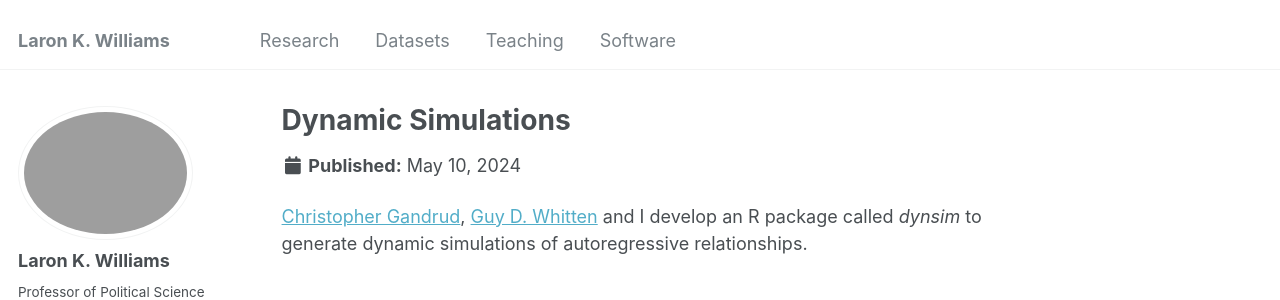
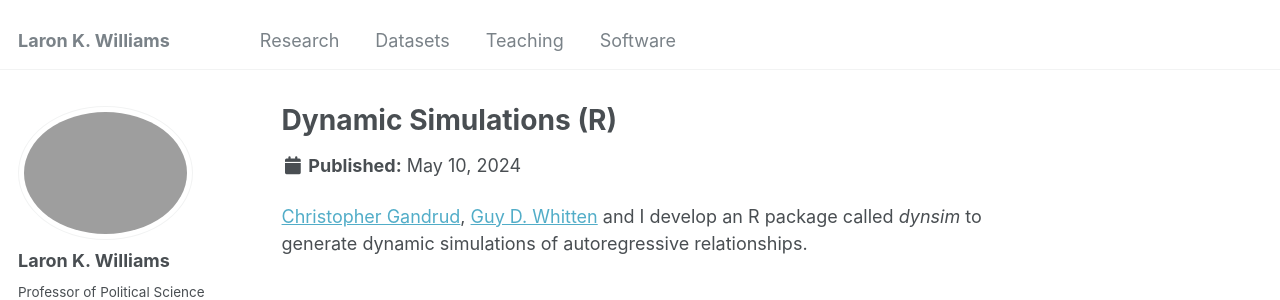
Before and after one commit to williamslaro/williamslaro.github.io, a Jekyll site: the page built from _portfolio/dynsim2.md, in a window 1280 px wide and 1376 px high. Shown: the top 300 px of the window. Built offline with Jekyll 4.4.1, drawn with Linux system fonts in a browser that asks for light colours; some web fonts are replaced.

```diff
--- a/_portfolio/dynsim2.md
+++ b/_portfolio/dynsim2.md
@@ -1,5 +1,5 @@
 ---
-title: "Dynamic Simulations"
+title: "Dynamic Simulations (R)"
 excerpt: "Dynamic simulations of autoregressive relationships in R<br/><img src='/images/dynsim2.jpeg'>"
 collection: portfolio
 ---
```
